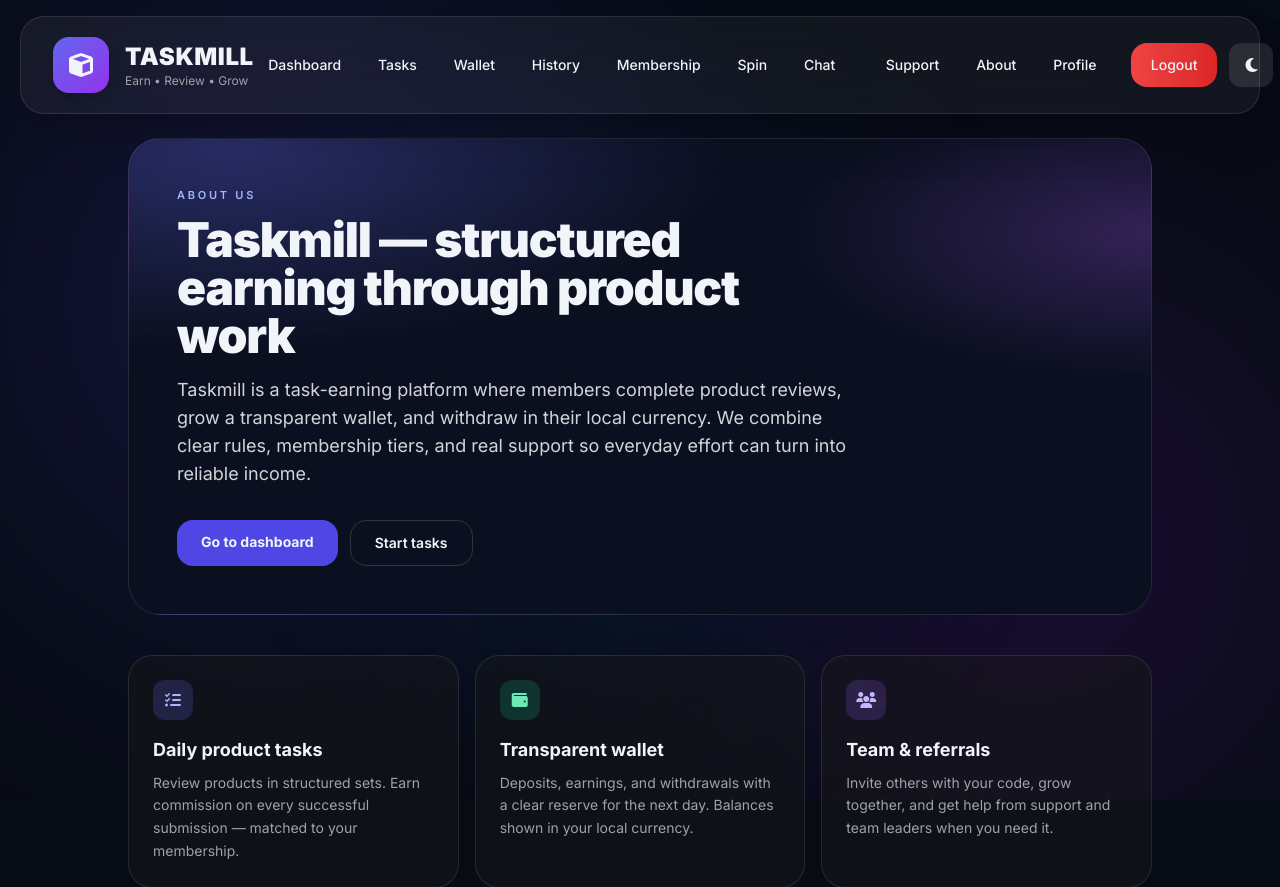
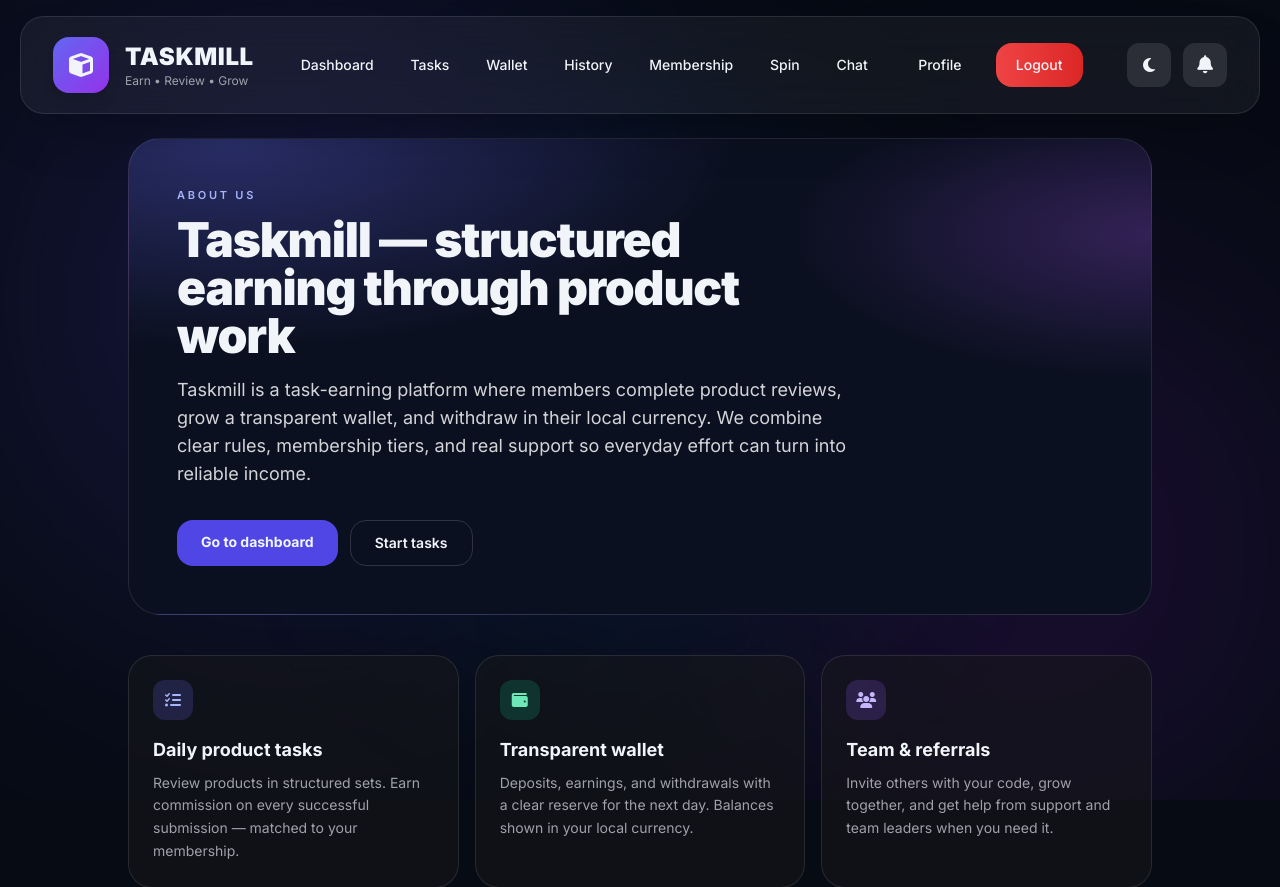
Before and after one commit to ombasi/taskmill, a Flask app: page /dashboard/about in a window 1280 px wide; the page is wider, and only the part inside the window is pictured. Shown: the top 887 px of that part. Run offline with Flask 3, Linux system fonts and the light colour scheme; a user stored in the database is signed in; data that the repository does not hold is empty; some libraries are stand-ins or nearby versions.

Commit message:
Move Support and About to footer only

```diff
--- a/templates/base.html
+++ b/templates/base.html
@@ -201,8 +201,6 @@
 <a href="{{ url_for('spin.index') }}" class="tm-nav-link hover:text-indigo-300">Spin</a>
 
 <a href="{{ url_for('chat.inbox') }}" class="tm-nav-link hover:text-indigo-300 relative pr-4">Chat<span data-badge="chat" class="absolute -top-1 right-0 min-w-[1rem] h-4 px-1 rounded-full bg-red-600 text-[9px] flex items-center justify-center font-bold hidden"></span></a>
-<a href="{{ url_for('dashboard.contact') }}" class="tm-nav-link hover:text-indigo-300">Support</a>
-<a href="{{ url_for('dashboard.about') }}" class="tm-nav-link hover:text-indigo-300">About</a>
 
 <a href="{{ url_for('profile.index') }}" class="tm-nav-link hover:text-indigo-300">
 
@@ -276,7 +274,6 @@
 <a href="{{ url_for('spin.index') }}">Lucky Spin</a>
 
 <a href="{{ url_for('chat.inbox') }}">Chat</a>
-<a href="{{ url_for('dashboard.contact') }}">Support</a>
 
 <a href="{{ url_for('profile.index') }}">Profile</a>
 
```
